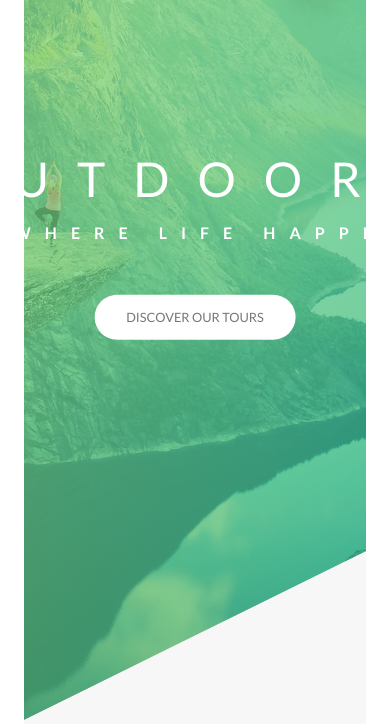
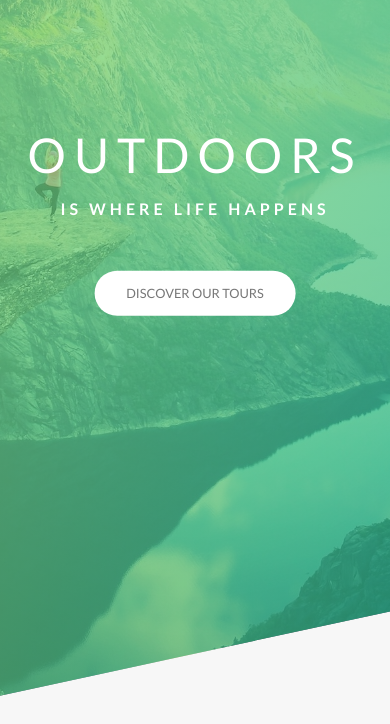
Before and after one commit to deepakkarki/css-course, a website: page Natours/starter/index.html in a window 390 px wide. Shown: the part 106-830 px from the top of the page. Drawn offline with Linux system fonts and the light colour scheme.

Commit message:
Doing the media queries of layout

```diff
--- a/Natours/starter/sass/abstracts/_variables.scss
+++ b/Natours/starter/sass/abstracts/_variables.scss
@@ -25,4 +25,5 @@ $default-font-size: 1.6rem;
 
 $grid-width: 114rem;
 $gutter-vertical: 8rem;
+$gutter-vertical-small: 6rem;
 $gutter-horizontal: 6rem;
--- a/Natours/starter/sass/base/_base.scss
+++ b/Natours/starter/sass/base/_base.scss
@@ -23,4 +23,9 @@ html{
 
 body{
     box-sizing: border-box;
+    padding: 3rem;
+
+    @include respond(tab-port){
+        padding: 0;
+    }
 }
--- a/Natours/starter/sass/base/_typography.scss
+++ b/Natours/starter/sass/base/_typography.scss
@@ -3,7 +3,6 @@ body{
     font-weight: 400;
     line-height: 1.7;
     color: $color-grey-dark;
-    padding: 3rem;
 }
 
 .heading-primary{
@@ -20,6 +19,9 @@ body{
         animation-name: moveInLeft;
         animation-duration: 0.75s;
         animation-timing-function: linear;
+        @include respond(phone){
+            letter-spacing: 1rem;
+        }
     }
 
     &--sub{
@@ -30,6 +32,9 @@ body{
         animation-name: moveInRight;
         animation-duration: 0.75s;
         animation-timing-function: linear;
+        @include respond(phone){
+            letter-spacing: .5rem;
+        }
     }
 }
 
@@ -43,6 +48,14 @@ body{
     color: transparent;
     letter-spacing: .2rem;
     transition: all 0.2s;
+
+    @include respond(tab-port){
+        letter-spacing: 3rem;
+    }
+
+    @include respond(phone){
+        letter-spacing: 2.5rem;
+    }
 
     &:hover{
         transform: skew(10deg, 1deg) scale(1.1);
--- a/Natours/starter/sass/components/_composition.scss
+++ b/Natours/starter/sass/components/_composition.scss
@@ -8,6 +8,7 @@
         position: absolute;
         outline-offset: 1rem;
         transition: all .2s;
+        z-index: 1;
 
         &--p1{
             top: -2rem;
--- a/Natours/starter/sass/layout/_footer.scss
+++ b/Natours/starter/sass/layout/_footer.scss
@@ -2,6 +2,10 @@
     background-color: $color-grey-dark-3;
     padding: 10rem 0;
     font-size: 1.4rem;
+
+    @include respond(tab-port){
+        padding: 8rem 0;
+    }
 
     &__logo-box{
         text-align: center;
@@ -14,6 +18,12 @@
     &__navigation{
         border-top: 1px solid $color-grey-dark;
         padding-top: 3rem;
+        display: inline-block;
+
+        @include respond(tab-port){
+            width: 100%;
+            text-align: center;
+        }
     }
 
     &__list{
@@ -50,5 +60,10 @@
         width: 80%;
         float: right;
         color: $color-grey-light-1;
+
+        @include respond(tab-port){
+            width: 100%;
+            float: none;
+        }
     }
 }
--- a/Natours/starter/sass/layout/_grid.scss
+++ b/Natours/starter/sass/layout/_grid.scss
@@ -4,6 +4,18 @@
 
     &:not(:last-child){
         margin-bottom: $gutter-vertical;
+        @include respond(tab-port){
+            margin-bottom: $gutter-vertical-small;
+        }
+    }
+
+    @include respond(tab-port){
+        max-width: 50rem;
+        padding: 0 3rem;
+    }
+
+    @include respond(phone){
+        padding: 0 2rem;
     }
 
     @include clearfix;
@@ -13,6 +25,14 @@
 
         &:not(:last-child){
             margin-right: $gutter-horizontal;
+            @include respond(tab-port){
+                margin-right: 0;
+                margin-bottom: $gutter-vertical-small;
+            }
+        }
+
+        @include respond(tab-port){
+            width: 100% !important;
         }
     }
 
--- a/Natours/starter/sass/layout/_header.scss
+++ b/Natours/starter/sass/layout/_header.scss
@@ -10,6 +10,10 @@
     background-size: cover;
     background-position: top;
     clip-path: polygon(0 0, 100% 0, 100% 75vh, 0 100%);
+
+    @include respond(phone){
+        clip-path: polygon(0 0, 100% 0, 100% 85vh, 0 100%);
+    }
 
     &__logo-box{
         position: absolute;
--- a/Natours/starter/sass/layout/_navigation.scss
+++ b/Natours/starter/sass/layout/_navigation.scss
@@ -17,6 +17,16 @@
         box-shadow: 0 1rem 3rem rgba($color-black, 0.1);
 
         cursor: pointer;
+
+        @include respond(tab-port){
+            top: 4rem;
+            right: 4rem;
+        }
+
+        @include respond(phone){
+            top: 3rem;
+            right: 3rem;
+        }
     }
 
     &__background{
@@ -30,6 +40,16 @@
         z-index: 2;
 
         transition: transform .8s;
+
+        @include respond(tab-port){
+            top: 4.5rem;
+            right: 4.5rem;
+        }
+
+        @include respond(phone){
+            top: 3.5rem;
+            right: 3.5rem;
+        }
     }
 
     &__nav{
```
Also changed, not shown: Natours/starter/css/style.css.
